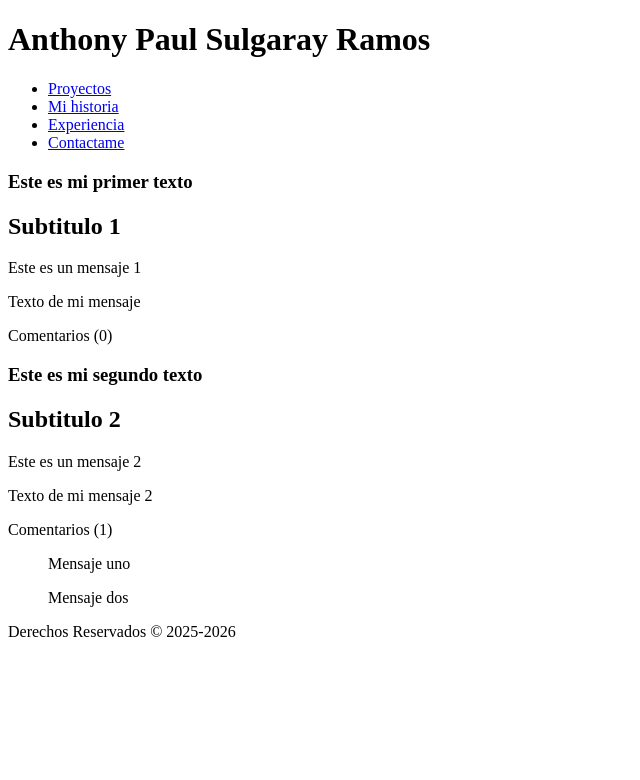
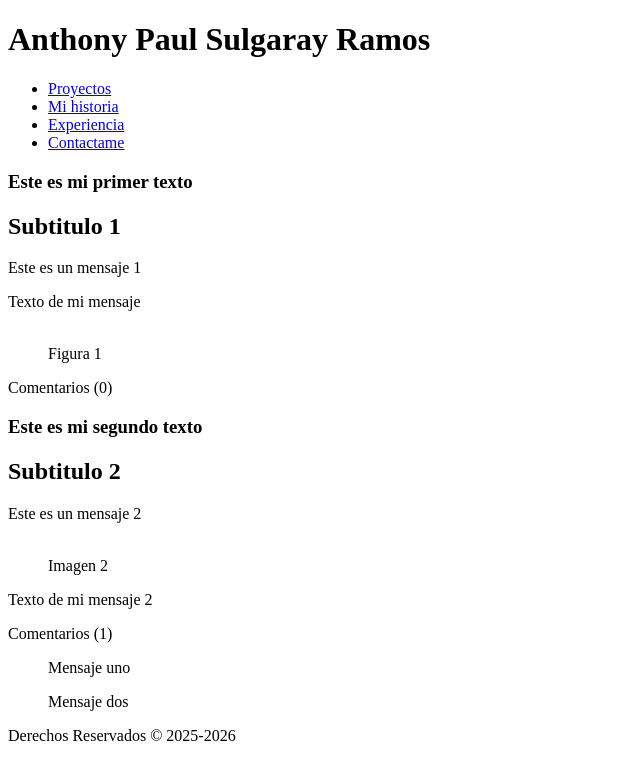
Before and after one commit to thonystar/Portafolio, a plain HTML site: page index.html in a window 1280 px wide. Shown: the whole page, without its empty margins (0-640 px from the left). Drawn offline with Linux system fonts and the light colour scheme.

Commit message:
Cree un figure, img y un figcaption.

```diff
--- a/index.html
+++ b/index.html
@@ -33,6 +33,10 @@
                 <p>Este es un mensaje 1</p>
             </header>
             Texto de mi mensaje
+            <figure>
+                <img src="" alt="">
+                <figcaption>Figura 1</figcaption>
+            </figure>
             <footer>
                 <p>Comentarios (0)</p>
             </footer>
@@ -45,6 +49,10 @@
                     <h2>Subtitulo 2</h2>
                 </hgroup>
                 <p>Este es un mensaje 2</p>
+                <figure>
+                    <img src="" alt="">
+                    <figcaption>Imagen 2</figcaption>
+                </figure>
             </header>
             Texto de mi mensaje 2
             <footer>
```
